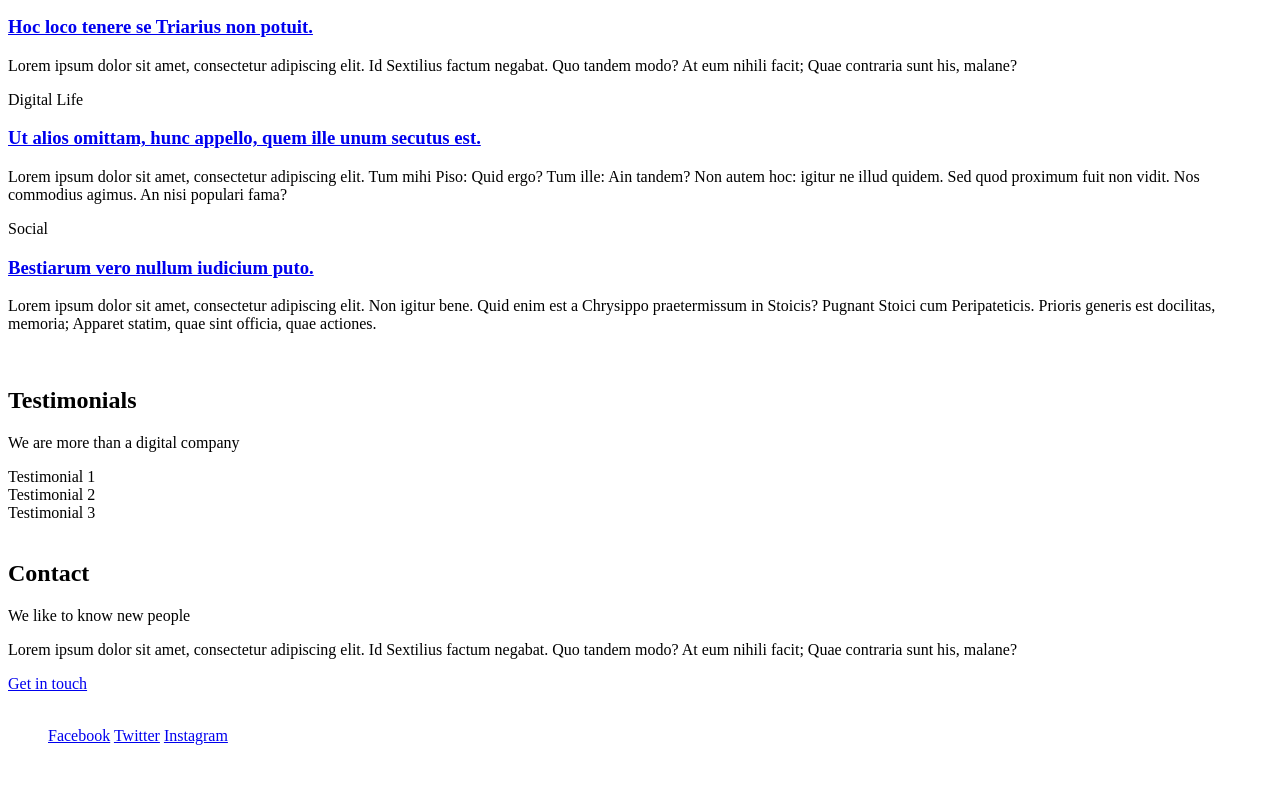
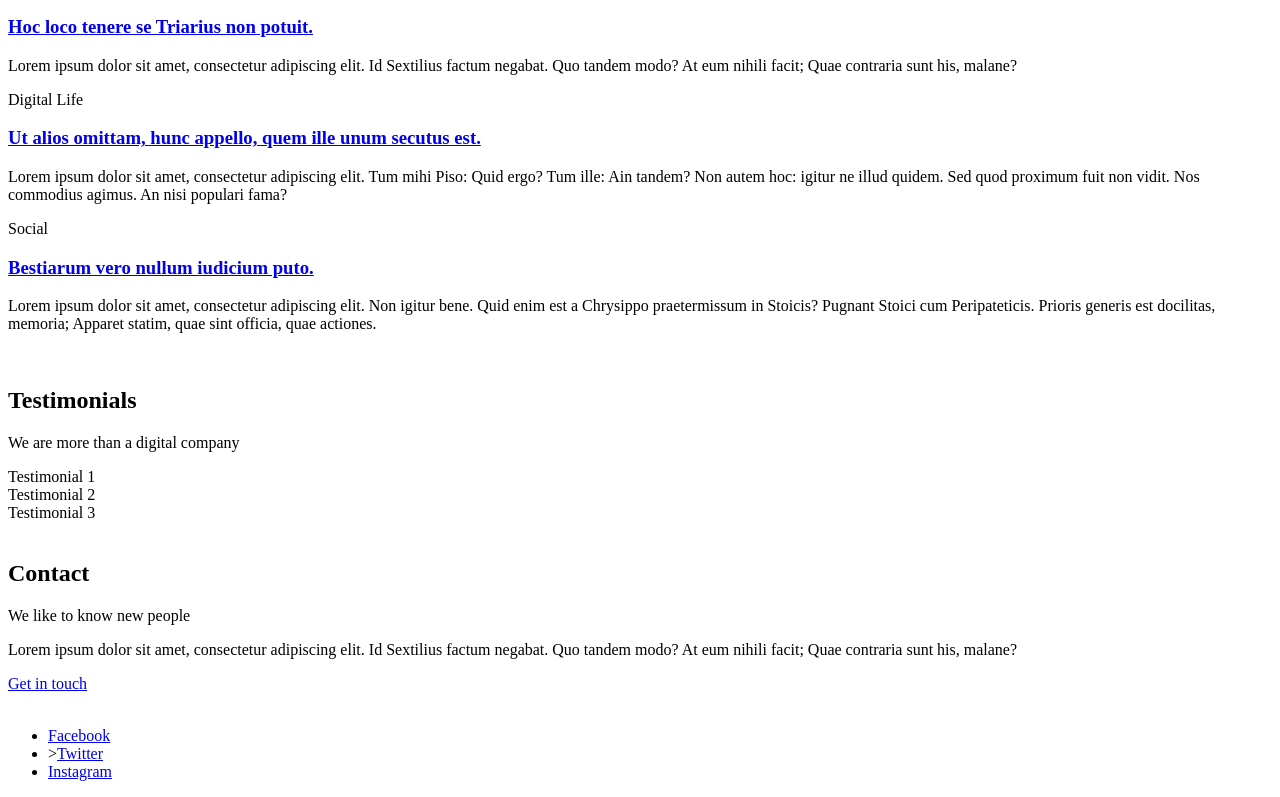
Before and after one commit to Antonin-crypto/holbertonschool-web_front_end, a plain HTML site: page html_advanced/24-index.html in a window 1280 px wide. Shown: the part 1487-2284 px from the top of the page. Before the commit the page ends 2248 px from the top, so only its background shows below. Drawn offline with Linux system fonts and the light colour scheme.

Commit message:
oubliez </li> dans </ul>

```diff
--- a/html_advanced/24-index.html
+++ b/html_advanced/24-index.html
@@ -174,9 +174,9 @@
 		<footer>
 			<div>
 				<ul>
-					<a href="https://www.facebook.com/HolbertonSchool/">Facebook</a>
-					<a href="https://twitter.com/holbertonschool">Twitter</a>
-					<a href="https://www.instagram.com/holbertonschool/">Instagram</a>
+					<li><a href="https://www.facebook.com/HolbertonSchool/">Facebook</a></li>
+					<li>><a href="https://twitter.com/holbertonschool">Twitter</a></li>
+					<li><a href="https://www.instagram.com/holbertonschool/">Instagram</a></li>
 				</ul>
 			</div>
 		</footer>
```
